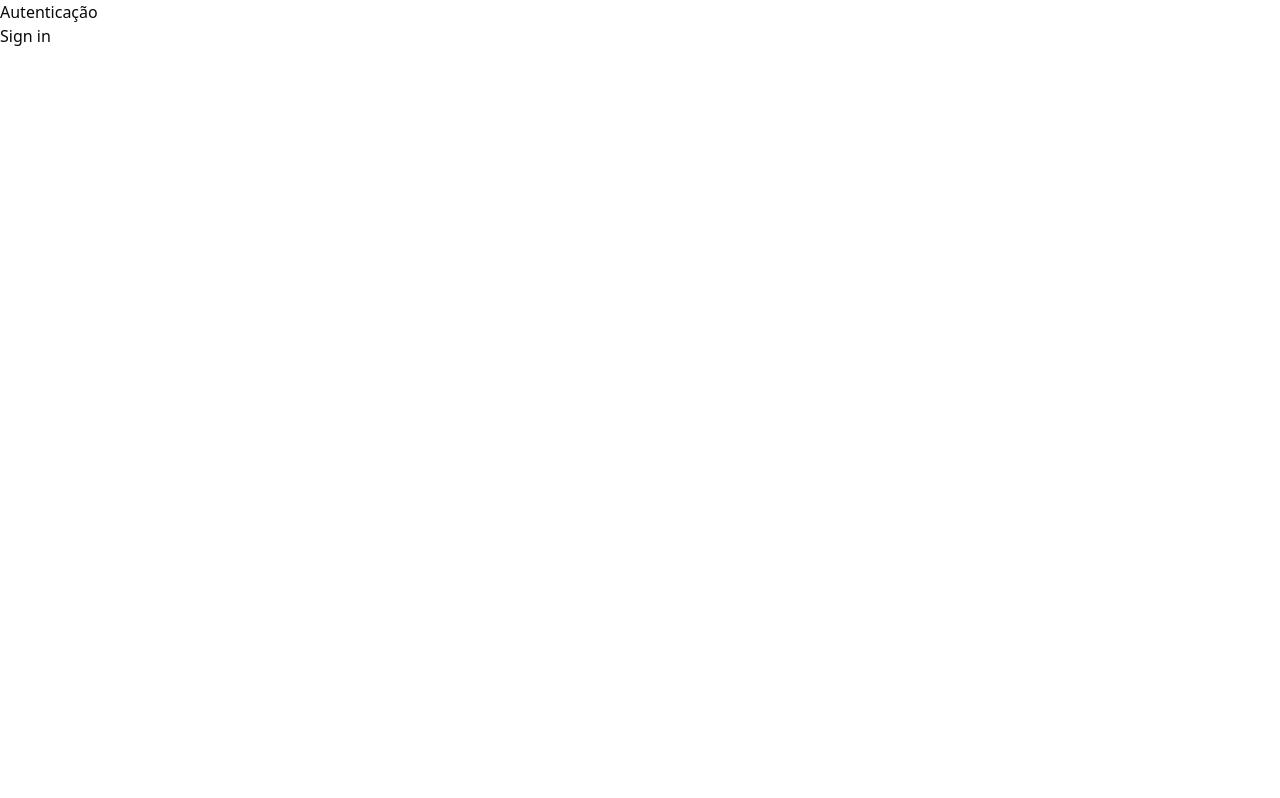
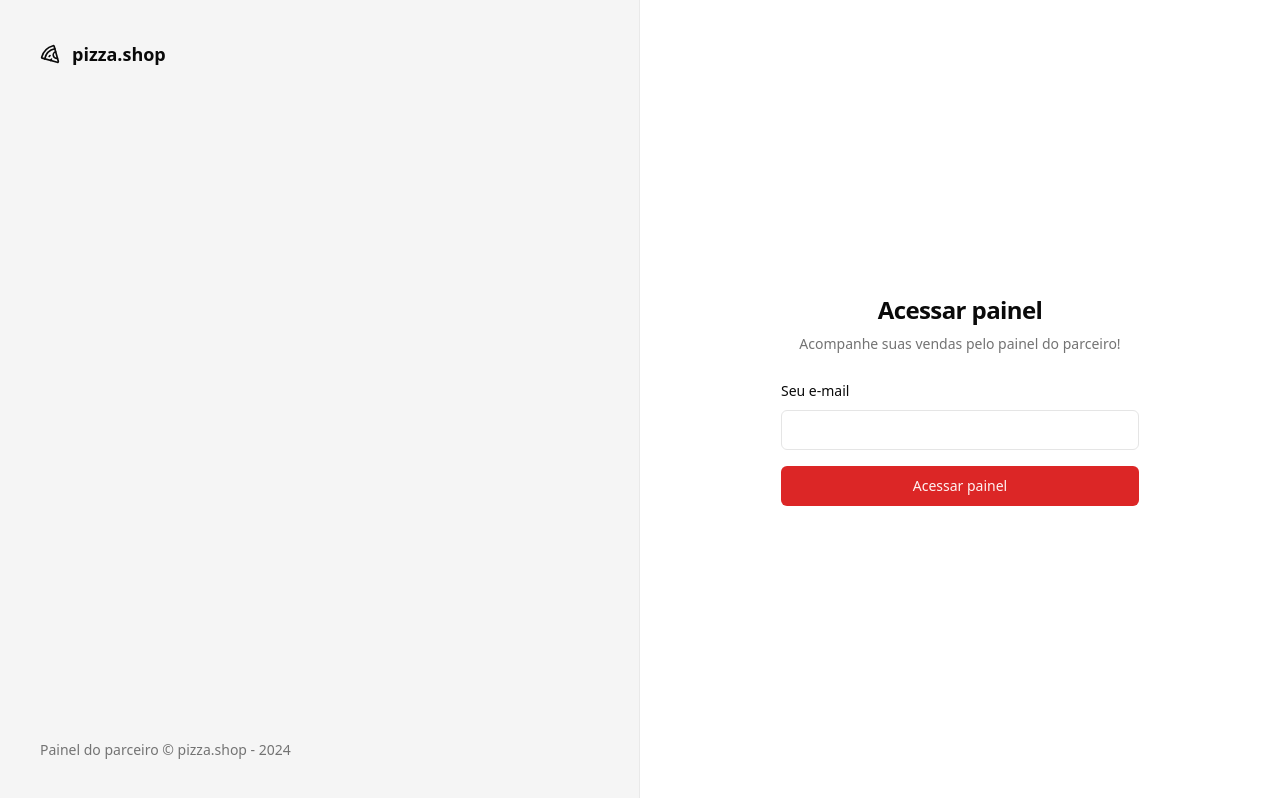
Before and after one commit to rafaeltreiber/Pizza-Shop, a React (Vite) app: page /sign-in in a window 1280 px wide. Built offline with nearby package versions, Linux system fonts and the light colour scheme.

Commit message:
login page created

```diff
--- a/package.json
+++ b/package.json
@@ -10,6 +10,7 @@
     "preview": "vite preview"
   },
   "dependencies": {
+    "@radix-ui/react-label": "^2.1.0",
     "@radix-ui/react-slot": "^1.1.0",
     "@remix-run/router": "^1.17.1",
     "class-variance-authority": "^0.7.0",
--- a/src/Pages/_layouts/auth.tsx
+++ b/src/Pages/_layouts/auth.tsx
@@ -1,11 +1,18 @@
+import { Pizza } from 'lucide-react'
 import { Outlet } from 'react-router-dom'
 
 export function AuthLayout() {
   return (
-    <div>
-      <h1>Autenticação</h1>
+    <div className='min-h-screen grid grid-cols-2'>
+      <div className='h-full border-r border-foreground/5 bg-muted p-10 text-muted-foreground flex flex-col justify-between'>
+        <div className='flex items-center gap-3 text-lg text-foreground'>
+          <Pizza className='h-5 w-5' />
+          <span className='font-semibold'>pizza.shop</span>
+        </div>
+        <footer className='text-sm'>Painel do parceiro &copy; pizza.shop - {new Date().getFullYear()}</footer>
+      </div>
 
-      <div>
+      <div className='flex flex-col items-center justify-center'>
         <Outlet />
       </div>
     </div>
--- a/src/Pages/auth/sign-in.tsx
+++ b/src/Pages/auth/sign-in.tsx
@@ -1,10 +1,32 @@
+import { Button } from '@/components/ui/button'
+import { Input } from '@/components/ui/input'
+import { Label } from '@/components/ui/label'
 import { Helmet } from 'react-helmet-async'
 
 export function SignIn() {
   return (
     <>
       <Helmet title='Login' />
-      <h1>Sign in</h1>
+      <div className='p-8'>
+        <div className='w-[358px] flex flex-col justify-center gap-6'>
+          <div className='flex flex-col gap-2 text-center'>
+            <h1 className='text-2xl font-semibold tracking-tight'>Acessar painel</h1>
+            <p className='text-sm text-muted-foreground'>Acompanhe suas vendas pelo painel do parceiro!</p>
+          </div>
+
+          <form className='space-y-4'>
+            <div className='space-y-2'>
+              <Label htmlFor='email'>Seu e-mail</Label>
+              <Input id='email' type='email' />
+
+            </div>
+
+            <Button className='w-full' type='submit'>Acessar painel</Button>
+          </form>
+
+        </div>
+
+      </div>
     </>
   )
 }
--- /dev/null
+++ b/src/components/ui/input.tsx
@@ -0,0 +1,25 @@
+import * as React from "react"
+
+import { cn } from "@/lib/utils"
+
+export interface InputProps
+  extends React.InputHTMLAttributes<HTMLInputElement> {}
+
+const Input = React.forwardRef<HTMLInputElement, InputProps>(
+  ({ className, type, ...props }, ref) => {
+    return (
+      <input
+        type={type}
+        className={cn(
+          "flex h-10 w-full rounded-md border border-input bg-background px-3 py-2 text-sm ring-offset-background file:border-0 file:bg-transparent file:text-sm file:font-medium placeholder:text-muted-foreground focus-visible:outline-none focus-visible:ring-2 focus-visible:ring-ring focus-visible:ring-offset-2 disabled:cursor-not-allowed disabled:opacity-50",
+          className
+        )}
+        ref={ref}
+        {...props}
+      />
+    )
+  }
+)
+Input.displayName = "Input"
+
+export { Input }
--- /dev/null
+++ b/src/components/ui/label.tsx
@@ -0,0 +1,24 @@
+import * as React from "react"
+import * as LabelPrimitive from "@radix-ui/react-label"
+import { cva, type VariantProps } from "class-variance-authority"
+
+import { cn } from "@/lib/utils"
+
+const labelVariants = cva(
+  "text-sm font-medium leading-none peer-disabled:cursor-not-allowed peer-disabled:opacity-70"
+)
+
+const Label = React.forwardRef<
+  React.ElementRef<typeof LabelPrimitive.Root>,
+  React.ComponentPropsWithoutRef<typeof LabelPrimitive.Root> &
+    VariantProps<typeof labelVariants>
+>(({ className, ...props }, ref) => (
+  <LabelPrimitive.Root
+    ref={ref}
+    className={cn(labelVariants(), className)}
+    {...props}
+  />
+))
+Label.displayName = LabelPrimitive.Root.displayName
+
+export { Label }
--- a/src/global.css
+++ b/src/global.css
@@ -2,62 +2,54 @@
   @tailwind components;
   @tailwind utilities;
 
+
 @layer base {
   :root {
     --background: 0 0% 100%;
-      --foreground: 240 10% 3.9%;
+    --foreground: 0 0% 3.9%;
     --card: 0 0% 100%;
-      --card-foreground: 240 10% 3.9%;
+    --card-foreground: 0 0% 3.9%;
     --popover: 0 0% 100%;
-      --popover-foreground: 240 10% 3.9%;
-      --primary: 240 5.9% 10%;
-      --primary-foreground: 0 0% 98%;
-      --secondary: 240 4.8% 95.9%;
-      --secondary-foreground: 240 5.9% 10%;
-      --muted: 240 4.8% 95.9%;
-      --muted-foreground: 240 3.8% 46.1%;
-      --accent: 240 4.8% 95.9%;
-      --accent-foreground: 240 5.9% 10%;
+    --popover-foreground: 0 0% 3.9%;
+    --primary: 0 72.2% 50.6%;
+    --primary-foreground: 0 85.7% 97.3%;
+    --secondary: 0 0% 96.1%;
+    --secondary-foreground: 0 0% 9%;
+    --muted: 0 0% 96.1%;
+    --muted-foreground: 0 0% 45.1%;
+    --accent: 0 0% 96.1%;
+    --accent-foreground: 0 0% 9%;
     --destructive: 0 84.2% 60.2%;
     --destructive-foreground: 0 0% 98%;
-      --border: 240 5.9% 90%;
-      --input: 240 5.9% 90%;
-      --ring: 240 10% 3.9%;
+    --border: 0 0% 89.8%;
+    --input: 0 0% 89.8%;
+    --ring: 0 72.2% 50.6%;
     --radius: 0.5rem;
-      --chart-1: 12 76% 61%;
-      --chart-2: 173 58% 39%;
-      --chart-3: 197 37% 24%;
-      --chart-4: 43 74% 66%;
-      --chart-5: 27 87% 67%;
   }
 
   .dark {
-      --background: 240 10% 3.9%;
+    --background: 0 0% 3.9%;
     --foreground: 0 0% 98%;
-      --card: 240 10% 3.9%;
+    --card: 0 0% 3.9%;
     --card-foreground: 0 0% 98%;
-      --popover: 240 10% 3.9%;
+    --popover: 0 0% 3.9%;
     --popover-foreground: 0 0% 98%;
-      --primary: 0 0% 98%;
-      --primary-foreground: 240 5.9% 10%;
-      --secondary: 240 3.7% 15.9%;
+    --primary: 0 72.2% 50.6%;
+    --primary-foreground: 0 85.7% 97.3%;
+    --secondary: 0 0% 14.9%;
     --secondary-foreground: 0 0% 98%;
-      --muted: 240 3.7% 15.9%;
-      --muted-foreground: 240 5% 64.9%;
-      --accent: 240 3.7% 15.9%;
+    --muted: 0 0% 14.9%;
+    --muted-foreground: 0 0% 63.9%;
+    --accent: 0 0% 14.9%;
     --accent-foreground: 0 0% 98%;
     --destructive: 0 62.8% 30.6%;
     --destructive-foreground: 0 0% 98%;
-      --border: 240 3.7% 15.9%;
-      --input: 240 3.7% 15.9%;
-      --ring: 240 4.9% 83.9%;
-      --chart-1: 220 70% 50%;
-      --chart-2: 160 60% 45%;
-      --chart-3: 30 80% 55%;
-      --chart-4: 280 65% 60%;
-      --chart-5: 340 75% 55%;
+    --border: 0 0% 14.9%;
+    --input: 0 0% 14.9%;
+    --ring: 0 72.2% 50.6%;
   }
 }
+
 
   @layer base {
     * {
```
Also changed, not shown: 1 other file (tests, documents, lock files or other folders). Lines whose indentation alone changed are shown as unchanged.
